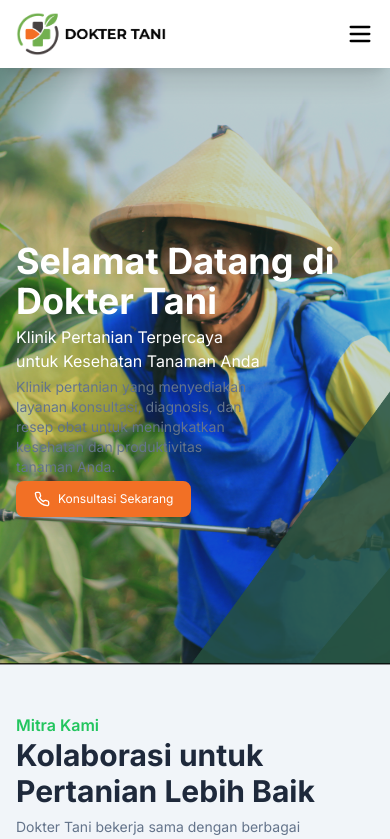
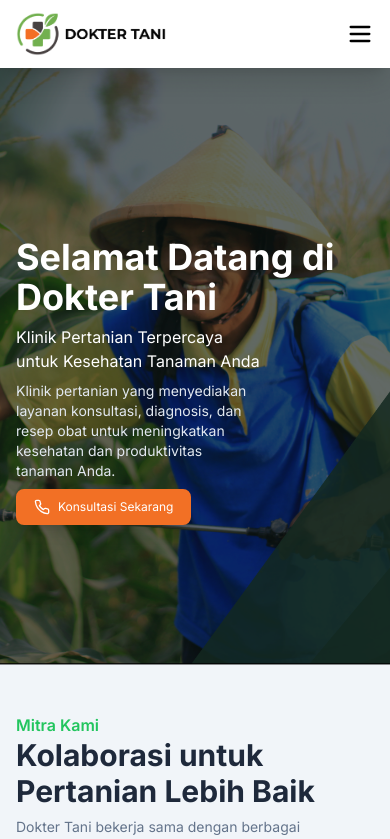
Before and after one commit to tsaqifmu/dokter-tani, a Next.js app: page / in a window 390 px wide. Shown: the top 839 px of the page. Built offline with nearby package versions, Linux system fonts and the light colour scheme.

Commit message:
refactor: Update image styles in Hero component for better readability and responsiveness

```diff
--- a/components/Hero.tsx
+++ b/components/Hero.tsx
@@ -7,7 +7,7 @@ const Hero = () => {
   return (
     <section className={`${styles.flexCenter} relative pt-[65px]`}>
       <div
-        className={`${styles.paddingX} absolute top-1/2 z-10 flex w-full -translate-y-1/3 flex-col gap-1 text-white lg:gap-4 xl:max-w-[1280px]`}
+        className={`${styles.paddingX} absolute top-1/2 z-10 flex w-full -translate-y-1/3 flex-col gap-1 space-y-1 text-white lg:gap-4 lg:space-y-0 xl:max-w-[1280px]`}
       >
         <h1 className="text-4xl font-bold md:text-5xl lg:text-7xl">
           Selamat Datang di <br />
@@ -17,7 +17,7 @@ const Hero = () => {
           Klinik Pertanian Terpercaya <br /> untuk Kesehatan Tanaman Anda
         </h3>
         <p
-          className={`${styles.paragraph} w-2/3 text-slate-200 sm:w-1/2 md:w-96`}
+          className={`w-2/3 text-sm text-slate-200 sm:w-1/2 md:w-96 lg:text-base`}
         >
           Klinik pertanian yang menyediakan layanan konsultasi, diagnosis, dan
           resep obat untuk meningkatkan kesehatan dan produktivitas tanaman
@@ -32,7 +32,7 @@ const Hero = () => {
         alt="Selamat datang di dokter tani"
         width={1920}
         height={1080}
-        className="h-[600px] object-cover object-right lg:h-[700px] lg:w-full"
+        className="h-[600px] object-cover object-right brightness-50 md:brightness-100 lg:h-[700px] lg:w-full"
       />
     </section>
   );
```
